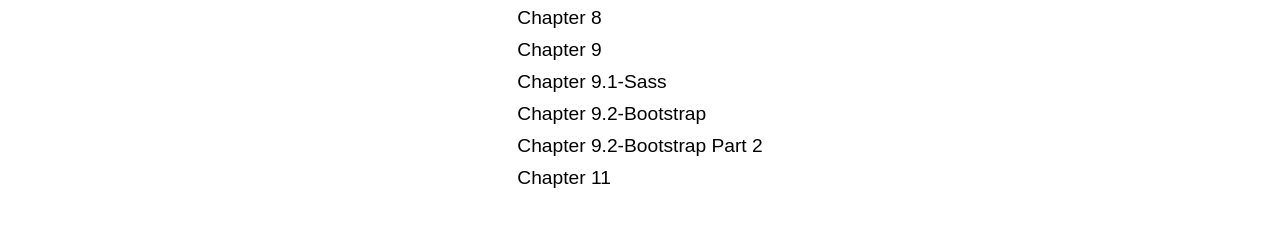
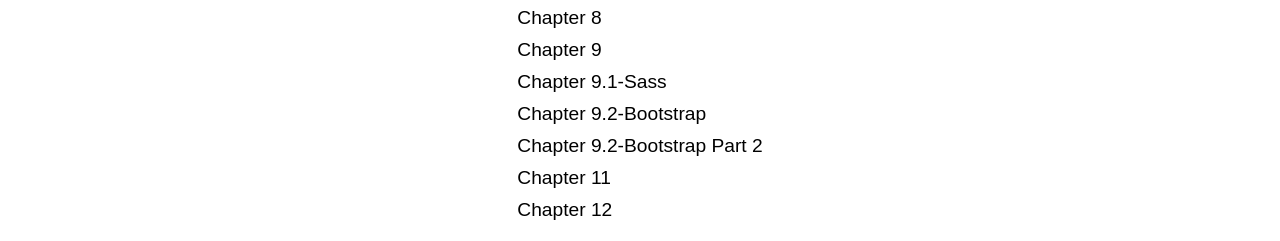
Before and after one commit to motowngal/webd168-2, a plain HTML site: page index.html in a window 1280 px wide. Shown: the part 809-1050 px from the top of the page. Before the commit the page ends 1018 px from the top, so only its background shows below. Drawn offline with Linux system fonts and the light colour scheme.

Commit message:
Add files via upload

```diff
--- a/index.html
+++ b/index.html
@@ -42,6 +42,7 @@
           <li><a href="chapter9.2-bootstrap/index.html">Chapter 9.2-Bootstrap</a></li>
           <li><a href="chapter9.2-bootstrap-p2/index.html">Chapter 9.2-Bootstrap Part 2</a></li>
           <li><a href="chapter11/index.html">Chapter 11</a></li>
+          <li><a href="chapter12/index.html">Chapter 12</a></li>
         </li>
       </ul>
     </div>
```
